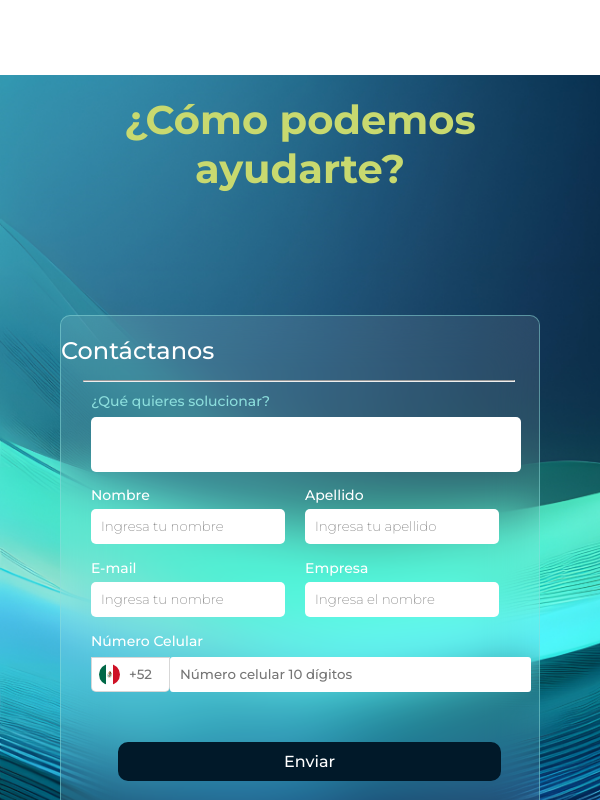
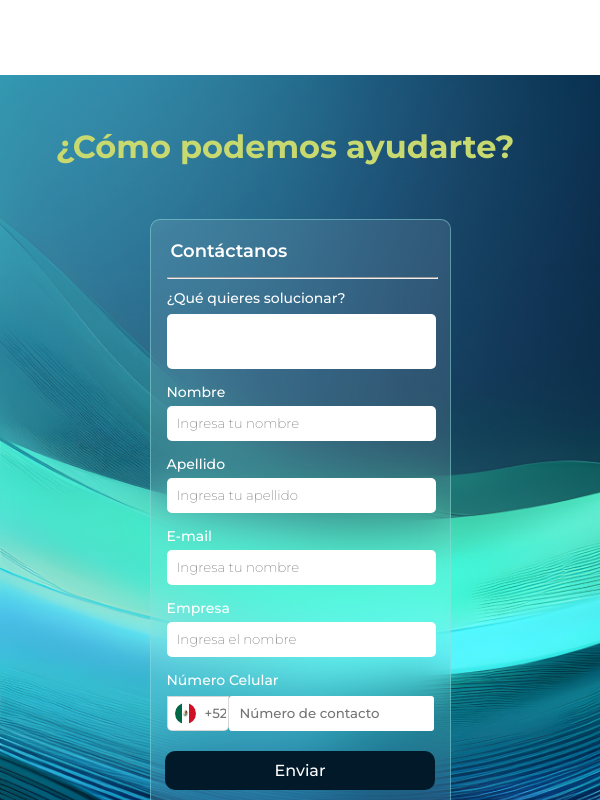
Before and after one commit to Pixabyte-Corporation/albbus-website, a Next.js app: page / in a window 600 px wide. Shown: the part 4140-4940 px from the top of the page. Built offline with nearby package versions, Linux system fonts and the light colour scheme.

Commit message:
feature/form

```diff
--- a/src/components/Form/Formcontact.module.scss
+++ b/src/components/Form/Formcontact.module.scss
@@ -1,224 +1,21 @@
-@media screen and (min-width: 1200px) {
-.container {
-  width: 420px;
-  height: 548px;
-  border-radius: 10px;
-  border: 1px solid rgba(140, 222, 220, 0.5);
-  background: rgba(255, 255, 255, 0.1);
-  backdrop-filter: blur(25px);
-  position: absolute;
-  left: 795px;
-  top: 55px;
-  box-sizing: border-box;
-}
+@media (min-width: 1200px) {
+  .containerprincipal {
+    width: 100%;
+    height: 100%;
+    display: flex;
+    justify-content: flex-end;
+  }
 
-.title {
-  color: #fff;
-  text-align: center;
-  font-size: 24px;
-  font-family: Montserrat;
-  font-weight: 500;
-  padding: 20px 200px 15px 0;
-}
-
-.line {
-  width: 90%;
-  height: 0px;
-  color: rgba(140, 222, 220, 0.5019607843);
-  margin-left: 22px;
-  margin-bottom: 10px;
-}
-
-.inputform {
-  display: grid;
-  grid-template-columns: 1fr 1fr; /* Dos columnas con igual ancho */
-  gap: 0px;
-  margin-bottom: 15px;
-  margin-right: 20px;
-  margin-left: 30px
-}
-
-.column {
-  display: flex;
-  flex-direction: column;
-  margin-right: 50px;
-}
-
-.description {
-  color: #8cdedc;
-  font-size: 14px;
-  font-family: Montserrat;
-  font-weight: 500;
-  margin-bottom: 7px;
-  margin-left: 30px;
-}
-
-.column p {
-  color: #fff;
-  font-size: 14px;
-  font-family: Montserrat;
-  font-weight: 500;
-  margin-bottom: 5px;
-
-}
-
-.input1 {
-  padding: 10px;
-  box-sizing: border-box;
-  width: 358px;
-  height: 55px;
-  border-radius: 5px;
-  outline: none;
-  flex-shrink: 0;
-  margin-left: 30px;
-  margin-bottom: 14px;
-  border: none;
-}
-
-.input {
-  padding: 10px;
-  box-sizing: border-box;
-  width: 130%;
-  border-radius: 5px;
-  outline: none;
-  border: none;
-
-
-}
-
-.input2 {
-  padding: 10px;
-  box-sizing: border-box;
-  width: 69%;
-  height: 35px;
-  flex-shrink: 0;
-  border-radius: 3px;
-  outline: none;
-  border: 1px;
-  background: #ffffff;
-
-}
-
-.input3 {
-
-  box-sizing: border-box;
-  width: 10%;
-  height: 35px;
-  flex-shrink: 0;
-  border-radius: 0px 0px 5px 0px;
-  outline: none;
-  border:  1px solid #75757549;
-  background: #FFF;
-  border-left: none;
-
-}
-
-.imagespan {
-  padding-left: 35px;
-  box-sizing: border-box;
-  width: 3%;
-  height: 35px;
-  flex-shrink: 0;
-  margin-left: 30px;
-  border-radius: 0px 0px 0px 5px;
-  border:  0;
-  outline: none;
-  border:  1px solid #75757549; /* Cambia el color y el grosor del contorno según tus necesidades */
-  box-shadow: none;
-  border-right: none;
-  background: #FFF;
-  background-image: url('../../assets/icons/mexico.svg');
-  background-size: 60%;
-  background-position: center;
-  background-repeat: no-repeat;
-}
-
-
-.input::placeholder {
-  font-family: Montserrat;
-  font-weight: 200;
-}
-
-.input3::placeholder {
-  font-family: Montserrat;
-  font-weight: 500;
-}
-
-.input2::placeholder {
-  font-family: Montserrat;
-  font-weight: 500;
-
-}
-
-.enviar {
-  display: flex;
-  width: 355px;
-  padding: 10px 80px;
-  justify-content: center;
-  align-items: center;
-  gap: 10px;
-  border-radius: 10px;
-  border: #011929;
-  background: #011929;
-  color: #fff;
-  font-size: 16px;
-  font-family: Montserrat;
-  font-weight: 500;
-  margin-left: 35px;
-  margin-top: 40px;
-  cursor:pointer ;
-}
-
-.enviar:hover{
-
-  background: #76bff0;
-  color: #fff;
-
-}
-
-.inputRow {
-  display: grid;
-}
-
-.Inputlada {
-  display: flex;
-  align-items: center;
-  margin-bottom: 10px;
-}
-
-.icon {
-  display: block;
-  position: absolute;
-  top: 66%;
-  left: 35px;
-  transform: translateY(-50%);
-  background: none;
-}
-
-.num {
-  color: #fff;
-  font-size: 14px;
-  font-family: Montserrat;
-  font-weight: 500;
-  margin-left: 30px;
-  margin-bottom: 7px;
-}
-
-}
-
-@media  (min-width: 769px) and (max-width: 1199px){
   .container {
     width: 420px;
     height: 548px;
     border-radius: 10px;
     border: 1px solid rgba(140, 222, 220, 0.5);
     background: rgba(255, 255, 255, 0.1);
-    -webkit-backdrop-filter: blur(25px);
     backdrop-filter: blur(25px);
     box-sizing: border-box;
-    display: flex;
-    flex-direction: column;
-    margin-left: 25%;
+    margin-right: 40px;
+    margin-top: 60px;
   }
 
   .title {
@@ -244,7 +41,7 @@
     gap: 0px;
     margin-bottom: 15px;
     margin-right: 20px;
-    margin-left: 30px
+    margin-left: 30px;
   }
 
   .column {
@@ -254,10 +51,12 @@
   }
 
   .description {
-    color: #8cdedc;
+    color: #fff;
+    font-family: Montserrat;
     font-size: 14px;
-    font-family: Montserrat;
+    font-style: normal;
     font-weight: 500;
+    line-height: normal;
     margin-bottom: 7px;
     margin-left: 30px;
   }
@@ -268,7 +67,6 @@
     font-family: Montserrat;
     font-weight: 500;
     margin-bottom: 5px;
-
   }
 
   .input1 {
@@ -291,8 +89,6 @@
     border-radius: 5px;
     outline: none;
     border: none;
-
-
   }
 
   .input2 {
@@ -305,21 +101,18 @@
     outline: none;
     border: 1px;
     background: #ffffff;
-
   }
 
   .input3 {
-
     box-sizing: border-box;
     width: 10%;
     height: 35px;
     flex-shrink: 0;
     border-radius: 0px 0px 5px 0px;
     outline: none;
-    border:  1px solid #75757549;
-    background: #FFF;
+    border: 1px solid #75757549;
+    background: #fff;
     border-left: none;
-
   }
 
   .imagespan {
@@ -330,18 +123,17 @@
     flex-shrink: 0;
     margin-left: 30px;
     border-radius: 0px 0px 0px 5px;
-    border:  0;
+    border: 0;
     outline: none;
-    border:  1px solid #75757549; /* Cambia el color y el grosor del contorno según tus necesidades */
+    border: 1px solid #75757549; /* Cambia el color y el grosor del contorno según tus necesidades */
     box-shadow: none;
     border-right: none;
-    background: #FFF;
-    background-image: url('../../assets/icons/mexico.svg');
+    background: #fff;
+    background-image: url("../../assets/icons/mexico.svg");
     background-size: 60%;
     background-position: center;
     background-repeat: no-repeat;
   }
-
 
   .input::placeholder {
     font-family: Montserrat;
@@ -356,7 +148,6 @@
   .input2::placeholder {
     font-family: Montserrat;
     font-weight: 500;
-
   }
 
   .enviar {
@@ -375,14 +166,12 @@
     font-weight: 500;
     margin-left: 35px;
     margin-top: 40px;
-    cursor:pointer ;
+    cursor: pointer;
   }
 
-  .enviar:hover{
-
+  .enviar:hover {
     background: #76bff0;
     color: #fff;
-
   }
 
   .inputRow {
@@ -412,14 +201,19 @@
     margin-left: 30px;
     margin-bottom: 7px;
   }
-
-
 }
 
-@media (max-width:  425px){
+@media (min-width: 768px) and (max-width: 1199px) {
+  .containerprincipal {
+    width: 100%;
+    height: 100%;
+    display: flex;
+    justify-content: flex-end;
+  }
+
   .container {
-    width: 100%;
-    height: 70%;
+    width: 618px;
+    height: 476px;
     border-radius: 10px;
     border: 1px solid rgba(140, 222, 220, 0.5);
     background: rgba(255, 255, 255, 0.1);
@@ -428,8 +222,7 @@
     box-sizing: border-box;
     display: flex;
     flex-direction: column;
-
-
+    margin: 0 auto;
   }
 
   .title {
@@ -438,7 +231,7 @@
     font-size: 24px;
     font-family: Montserrat;
     font-weight: 500;
-    padding: 20px 150px 15px 0;
+    padding: 20px 400px 15px 0;
   }
 
   .line {
@@ -454,7 +247,8 @@
     grid-template-columns: 1fr 1fr; /* Dos columnas con igual ancho */
     gap: 0px;
     margin-bottom: 15px;
-    margin-left: 30px
+    margin-right: 20px;
+    margin-left: 30px;
   }
 
   .column {
@@ -464,10 +258,12 @@
   }
 
   .description {
-    color: #8cdedc;
+    color: #fff;
+    font-family: Montserrat;
     font-size: 14px;
-    font-family: Montserrat;
+    font-style: normal;
     font-weight: 500;
+    line-height: normal;
     margin-bottom: 7px;
     margin-left: 30px;
   }
@@ -478,7 +274,6 @@
     font-family: Montserrat;
     font-weight: 500;
     margin-bottom: 5px;
-
   }
 
   .input1 {
@@ -497,39 +292,34 @@
   .input {
     padding: 10px;
     box-sizing: border-box;
-    width: 130%;
+    width: 118%;
     border-radius: 5px;
     outline: none;
     border: none;
-
-
   }
 
   .input2 {
     padding: 10px;
     box-sizing: border-box;
-    width: 69%;
+    width: 84%;
     height: 35px;
     flex-shrink: 0;
     border-radius: 3px;
     outline: none;
     border: 1px;
     background: #ffffff;
-
   }
 
   .input3 {
-
     box-sizing: border-box;
     width: 10%;
     height: 35px;
     flex-shrink: 0;
     border-radius: 0px 0px 5px 0px;
     outline: none;
-    border:  1px solid #75757549;
-    background: #FFF;
+    border: 1px solid #75757549;
+    background: #fff;
     border-left: none;
-
   }
 
   .imagespan {
@@ -540,18 +330,17 @@
     flex-shrink: 0;
     margin-left: 30px;
     border-radius: 0px 0px 0px 5px;
-    border:  0;
+    border: 0;
     outline: none;
-    border:  1px solid #75757549; /* Cambia el color y el grosor del contorno según tus necesidades */
+    border: 1px solid #75757549; /* Cambia el color y el grosor del contorno según tus necesidades */
     box-shadow: none;
     border-right: none;
-    background: #FFF;
-    background-image: url('../../assets/icons/mexico.svg');
+    background: #fff;
+    background-image: url("../../assets/icons/mexico.svg");
     background-size: 60%;
     background-position: center;
     background-repeat: no-repeat;
   }
-
 
   .input::placeholder {
     font-family: Montserrat;
@@ -566,12 +355,11 @@
   .input2::placeholder {
     font-family: Montserrat;
     font-weight: 500;
-
   }
 
   .enviar {
     display: flex;
-    width: 90%;
+    width: 100%;
     padding: 10px 80px;
     justify-content: center;
     align-items: center;
@@ -583,20 +371,18 @@
     font-size: 16px;
     font-family: Montserrat;
     font-weight: 500;
-    margin-left: 24px;
     margin-top: 40px;
-    cursor:pointer ;
+    cursor: pointer;
   }
 
-  .enviar:hover{
-
+  .enviar:hover {
     background: #76bff0;
     color: #fff;
-
   }
 
   .inputRow {
     display: grid;
+    width: 90%;
   }
 
   .Inputlada {
@@ -622,217 +408,193 @@
     margin-left: 30px;
     margin-bottom: 7px;
   }
+}
+
+@media (max-width: 767px) {
+  .containerprincipal {
+    width: 100%;
+    height: 100%;
+    display: flex;
+    overflow: hidden;
+
+  }
 
 
-
-}
-
-@media (min-width: 425px) and (max-width: 768px) {
-
   .container {
-    width: 80%;
-    height: 70%;
+    max-width: 301px;
+    max-height: 600px;
     border-radius: 10px;
     border: 1px solid rgba(140, 222, 220, 0.5);
     background: rgba(255, 255, 255, 0.1);
-    -webkit-backdrop-filter: blur(25px);
     backdrop-filter: blur(25px);
     box-sizing: border-box;
     display: flex;
     flex-direction: column;
-    margin: 0 auto; }
+    margin: 0 auto;
+  }
 
-    .title {
-      color: #fff;
-      text-align: center;
-      font-size: 24px;
-      font-family: Montserrat;
-      font-weight: 500;
-      padding: 20px 400px 15px 0;
-    }
+  .title {
+    color: #fff;
+    text-align: center;
+    font-family: Montserrat;
+    font-size: 18px;
+    font-style: normal;
+    font-weight: 600;
+    padding: 20px 250px 15px 20px;
+  }
 
-    .line {
-      width: 90%;
-      height: 0px;
-      color: rgba(140, 222, 220, 0.5019607843);
-      margin-left: 22px;
-      margin-bottom: 10px;
-    }
+  .line {
+    width: 90%;
+    height: 0px;
+    color: rgba(140, 222, 220, 0.5019607843);
+    margin-left: 16px;
+    margin-bottom: 10px;
+  }
 
-    .inputform {
-      display: grid;
-      grid-template-columns: 1fr 1fr; /* Dos columnas con igual ancho */
-      gap: 0px;
-      margin-bottom: 15px;
-      margin-right: 20px;
-      margin-left: 30px
-    }
+  .description {
+    color: #fff;
+    font-family: Montserrat;
+    font-size: 14px;
+    font-style: normal;
+    font-weight: 500;
+    line-height: normal;
+    margin-bottom: 7px;
+    margin-left: 16px;
+  }
 
-    .column {
-      display: flex;
-      flex-direction: column;
-      margin-right: 50px;
-    }
+  .column p {
+    color: #fff;
+    font-size: 14px;
+    font-family: Montserrat;
+    font-weight: 500;
+    margin-bottom: 5px;
+    margin-left: 16px;
+  }
 
-    .description {
-      color: #8cdedc;
-      font-size: 14px;
-      font-family: Montserrat;
-      font-weight: 500;
-      margin-bottom: 7px;
-      margin-left: 30px;
-    }
+  .input1 {
+    padding: 10px;
+    box-sizing: border-box;
+    width: 269px;
+    height: 55px;
+    border-radius: 5px;
+    outline: none;
+    flex-shrink: 0;
+    margin-left: 16px;
+    margin-bottom: 14px;
+    border: none;
+  }
 
-    .column p {
-      color: #fff;
-      font-size: 14px;
-      font-family: Montserrat;
-      font-weight: 500;
-      margin-bottom: 5px;
+  .input {
+    padding: 10px;
+    box-sizing: border-box;
+    width: 269px;
+    border-radius: 5px;
+    outline: none;
+    border: none;
+    margin-left: 16px;
+    margin-bottom: 14px;
+  }
 
-    }
+  .input2 {
+    padding: 10px;
+    box-sizing: border-box;
+    width: 76%;
+    height: 35px;
+    flex-shrink: 0;
+    border-radius: 3px;
+    outline: none;
+    border: 1px;
+    background: #ffffff;
+  }
 
-    .input1 {
-      padding: 10px;
-      box-sizing: border-box;
-      width: 90%;
-      height: 55px;
-      border-radius: 5px;
-      outline: none;
-      flex-shrink: 0;
-      margin-left: 30px;
-      margin-bottom: 14px;
-      border: none;
-    }
+  .input3 {
+    box-sizing: border-box;
+    width: 10%;
+    height: 35px;
+    flex-shrink: 0;
+    border-radius: 0px 0px 5px 0px;
+    outline: none;
+    border: 1px solid #75757549;
+    background: #fff;
+    border-left: none;
+  }
 
-    .input {
-      padding: 10px;
-      box-sizing: border-box;
-      width: 118%;
-      border-radius: 5px;
-      outline: none;
-      border: none;
+  .imagespan {
+    padding-left: 35px;
+    box-sizing: border-box;
+    width: 3%;
+    height: 35px;
+    flex-shrink: 0;
+    margin-left: 16px;
+    border-radius: 0px 0px 0px 5px;
+    border: 0;
+    outline: none;
+    border: 1px solid #75757549; /* Cambia el color y el grosor del contorno según tus necesidades */
+    box-shadow: none;
+    border-right: none;
+    background: #fff;
+    background-image: url("../../assets/icons/mexico.svg");
+    background-size: 60%;
+    background-position: center;
+    background-repeat: no-repeat;
+  }
 
+  .input::placeholder {
+    font-family: Montserrat;
+    font-weight: 200;
+  }
 
-    }
+  .input3::placeholder {
+    font-family: Montserrat;
+    font-weight: 500;
+  }
 
-    .input2 {
-      padding: 10px;
-      box-sizing: border-box;
-      width: 84%;
-      height: 35px;
-      flex-shrink: 0;
-      border-radius: 3px;
-      outline: none;
-      border: 1px;
-      background: #ffffff;
+  .input2::placeholder {
+    font-family: Montserrat;
+    font-weight: 500;
+  }
 
-    }
+  .enviar {
+    display: flex;
+    width: 90%;
+    padding: 10px 80px;
+    justify-content: center;
+    align-items: center;
+    gap: 10px;
+    border-radius: 10px;
+    border: #011929;
+    background: #011929;
+    color: #fff;
+    font-size: 16px;
+    font-family: Montserrat;
+    font-weight: 500;
+    margin-left: 5%;
+    margin-top: 10px;
+    cursor: pointer;
+  }
 
-    .input3 {
+  .enviar:hover {
+    background: #76bff0;
+    color: #fff;
+  }
 
-      box-sizing: border-box;
-      width: 10%;
-      height: 35px;
-      flex-shrink: 0;
-      border-radius: 0px 0px 5px 0px;
-      outline: none;
-      border:  1px solid #75757549;
-      background: #FFF;
-      border-left: none;
+  .inputRow {
+    display: grid;
+    width: 90%;
+  }
 
-    }
+  .Inputlada {
+    display: flex;
+    align-items: center;
+    margin-bottom: 10px;
+  }
 
-    .imagespan {
-      padding-left: 35px;
-      box-sizing: border-box;
-      width: 3%;
-      height: 35px;
-      flex-shrink: 0;
-      margin-left: 30px;
-      border-radius: 0px 0px 0px 5px;
-      border:  0;
-      outline: none;
-      border:  1px solid #75757549; /* Cambia el color y el grosor del contorno según tus necesidades */
-      box-shadow: none;
-      border-right: none;
-      background: #FFF;
-      background-image: url('../../assets/icons/mexico.svg');
-      background-size: 60%;
-      background-position: center;
-      background-repeat: no-repeat;
-    }
-
-
-    .input::placeholder {
-      font-family: Montserrat;
-      font-weight: 200;
-    }
-
-    .input3::placeholder {
-      font-family: Montserrat;
-      font-weight: 500;
-    }
-
-    .input2::placeholder {
-      font-family: Montserrat;
-      font-weight: 500;
-
-    }
-
-    .enviar {
-      display: flex;
-      width: 80%;
-      padding: 10px 80px;
-      justify-content: center;
-      align-items: center;
-      gap: 10px;
-      border-radius: 10px;
-      border: #011929;
-      background: #011929;
-      color: #fff;
-      font-size: 16px;
-      font-family: Montserrat;
-      font-weight: 500;
-      margin-left: 12%;
-      margin-top: 40px;
-      cursor:pointer ;
-    }
-
-    .enviar:hover{
-
-      background: #76bff0;
-      color: #fff;
-
-    }
-
-    .inputRow {
-      display: grid;
-      width: 90%;
-    }
-
-    .Inputlada {
-      display: flex;
-      align-items: center;
-      margin-bottom: 10px;
-    }
-
-    .icon {
-      display: block;
-      position: absolute;
-      top: 66%;
-      left: 35px;
-      transform: translateY(-50%);
-      background: none;
-    }
-
-    .num {
-      color: #fff;
-      font-size: 14px;
-      font-family: Montserrat;
-      font-weight: 500;
-      margin-left: 30px;
-      margin-bottom: 7px;
-    }
-
+  .num {
+    color: #fff;
+    font-size: 14px;
+    font-family: Montserrat;
+    font-weight: 500;
+    margin-left: 16px;
+    margin-bottom: 7px;
+  }
 }
--- a/src/components/Form/index.jsx
+++ b/src/components/Form/index.jsx
@@ -6,7 +6,8 @@ import lada from "@/assets/icons/mexico.svg";
 
 export default function Formcontact() {
   return (
-    <section className={style.container}>
+    <section className={style.containerprincipal}>
+    <div className={style.container}>
       <h1 className={style.title}>Contáctanos</h1>
       <hr className={style.line}></hr>
       <p className={style.description}>¿Qué quieres solucionar?</p>
@@ -60,7 +61,7 @@ export default function Formcontact() {
           <input
             className={style.input2}
             type="text"
-            placeholder="Número celular 10 dígitos"
+            placeholder="Número de contacto"
           />
         </span>
       </div>
@@ -68,6 +69,7 @@ export default function Formcontact() {
       <button className={style.enviar} type="button">
         Enviar
       </button>
+      </div>
     </section>
   );
 }
--- a/src/components/contact/Contact.module.scss
+++ b/src/components/contact/Contact.module.scss
@@ -10,7 +10,6 @@
 }
 .containertitle {
   width: 100%;
-  height: 50%;
   display: flex;
   justify-content: center;
   align-items: center;
@@ -48,8 +47,8 @@
 
   .containertitle {
     width: 100%;
-  height: 50%;
     display: flex;
+    flex-wrap: wrap; /* Permite que los contenidos se envuelvan si el espacio es insuficiente */
     justify-content: center;
     align-items: center;
   }
@@ -82,7 +81,7 @@
 
   .containertitle {
     width: 100%;
-    height: 30%;
+    height: 18%;
     display: flex;
     justify-content: center;
     align-items: center;
@@ -90,16 +89,15 @@
 
 
   .title {
-    color: #c8d96f;
-    text-align: center;
-    font-size: 40px;
+    color: #C8D96F;
+    text-align: right;
     font-family: Montserrat;
+    font-size: 32px;
+    font-style: normal;
     font-weight: 700;
-    width: 90%;
-    flex-shrink: 0;
-    position: absolute;
-    top: 20px;
-    left: 5%;
+    line-height: normal;
+    margin-right: 30px;
+
   }
 
   }
```
Lines whose indentation alone changed are shown as unchanged.
